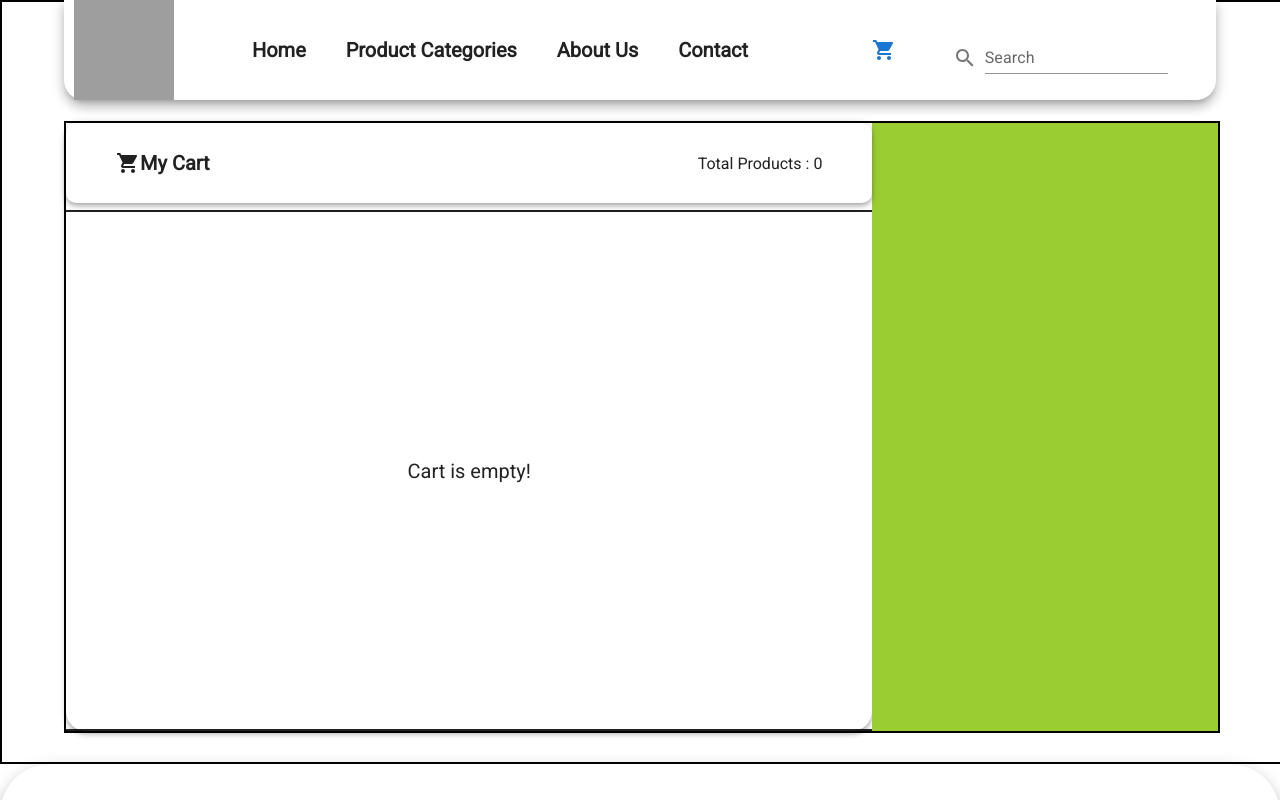
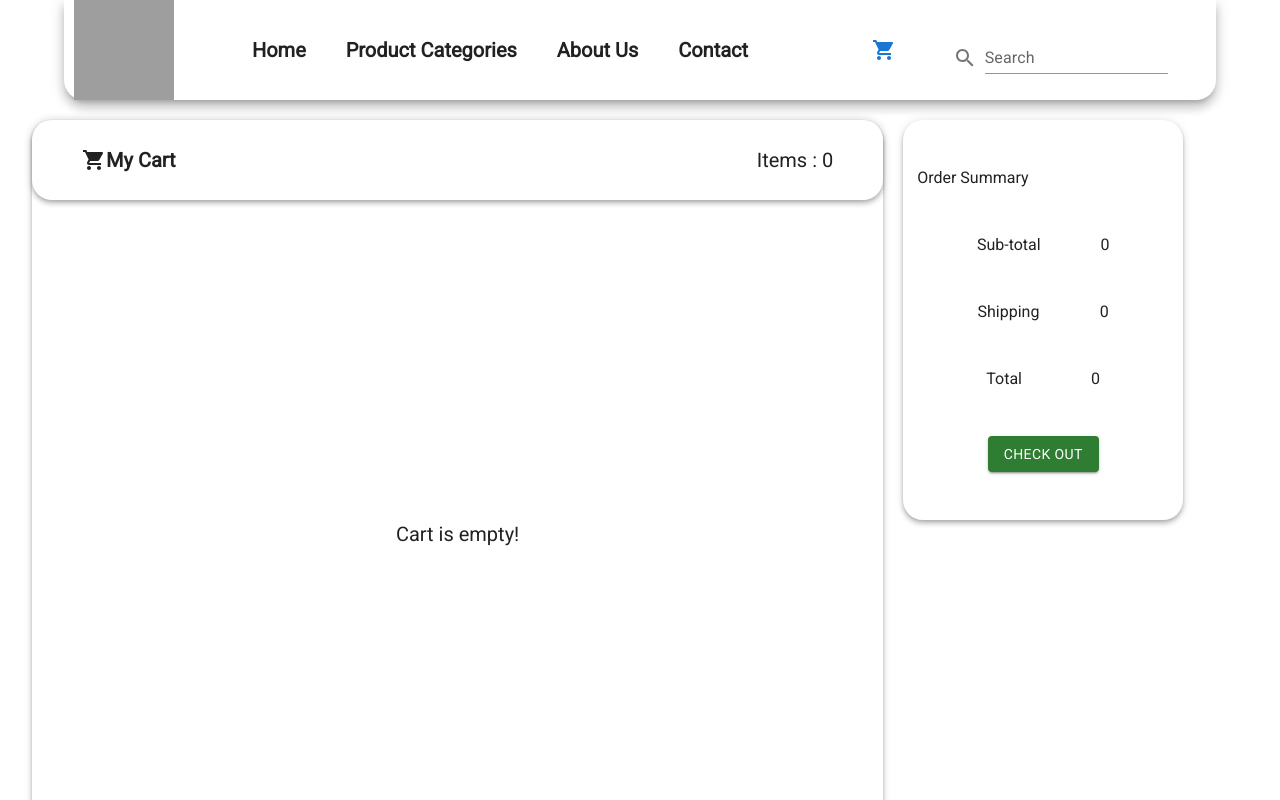
Before and after one commit to Selvam6994/Kodai_Flavors, a React (Vite) app: page /mycart in a window 1280 px wide. Shown: the top 800 px of the page. Built offline with nearby package versions, Linux system fonts and the light colour scheme; grey boxes are pictures that could not be loaded.

Commit message:
Responsive and functional cart page

```diff
--- a/src/App.jsx
+++ b/src/App.jsx
@@ -15,6 +15,8 @@ const App = () => {
   const [productQuantity, setProductQty] = useState(1);
   const [cartItems, setCartItems] = useState([]);
   const [item, setItem] = useState([]);
+
+
   // Get cart item
   const getCartData = () => {
     const cartData = [];
@@ -30,7 +32,7 @@ const App = () => {
       name: product.name,
       qty: productQuantity,
       category: product.category,
-      price: product.price,
+      price: productQuantity*product.price,
       img: product.image,
     };
     localStorage.setItem(product.name, JSON.stringify(productQty));
@@ -54,6 +56,8 @@ const App = () => {
     setProductName(product.name);
     setProductQty(productQuantity + 1);
   };
+
+
 
   // decrease cart item qty
   const decreaseQty = (product) => {
--- a/src/Cart Component/Cart.css
+++ b/src/Cart Component/Cart.css
@@ -1,23 +1,44 @@
 .cartPage {
-  border: 2px solid;
   width: 100%;
-  height: 95vh;
+  height: fit-content;
   display: flex;
   align-items: center;
   justify-content: center;
+  padding-bottom: 20px;
 }
 
 .cartContainer {
-  border: 2px solid;
+  width: 95%;
+  height: fit-content;
+  margin-top: 120px;
+  display: flex;
+  flex-wrap: wrap;
+  gap: 20px;
+}
+.tabCartContainer {
   width: 90%;
-  height: 80%;
-  margin-top: 90px;
+  min-width: 280px;
+  height: fit-content;
+  margin-top: 120px;
   display: flex;
+  flex-direction: column;
+  align-items: center;
+  flex-wrap: wrap;
+  gap: 20px;
 }
 
 .cartItemsPaper {
-  width: 70%;
-  height: 100%;
+  min-width: 70%;
+  height: 90vh;
+  display: flex;
+  flex-direction: column;
+  align-items: center;
+  justify-content: space-between;
+}
+.tabCartItemsPaper {
+  width: 80%;
+  min-width: 280px;
+  height: 90vh;
   display: flex;
   flex-direction: column;
   align-items: center;
@@ -33,28 +54,48 @@
   position: sticky;
 }
 
-.cartTitleBar span {
+.cartTitle {
   display: flex;
   align-items: center;
   justify-content: center;
+  font-size: 20px;
+  font-weight: bold;
   padding: 0 50px 0 50px;
 }
+.itemCount{
+  display: flex;
+  align-items: center;
+  justify-content: center;
+  font-size: 20px;
+  padding: 0 50px 0 50px;
+}
+.mobCartTitle{
+  display: flex;
+  align-items: center;
+  justify-content: center;
+  font-size: 15px;
+  padding: 0 50px 0 50px;
+}
+.mobItemCount{
+  display: flex;
+  align-items: center;
+  justify-content: center;
+  font-size: 15px;
+padding-right: 20px;
+}
 
-.cartTitleBar span:nth-child(1) {
-  font-size: 20px;
-  font-weight: bold;
-}
+
+
 .emptyCartProducts {
   display: flex;
   align-items: center;
   justify-content: center;
   font-size: 20px;
-  border: 2px solid;
   width: 100%;
   height: 85%;
 }
+
 .cartProducts {
-  border: 2px solid;
   width: 100%;
   height: 85%;
   overflow-y: scroll;
@@ -63,6 +104,16 @@
   flex-direction: column;
 }
 
+.mobCartProducts {
+  width: 100%;
+  height: 85%;
+  overflow-y: scroll;
+  display: flex;
+  flex-wrap: wrap;
+  align-items: center;
+  justify-content: space-evenly;
+
+}
 .cartProductCard {
   width: 80%;
   height: 100px;
@@ -74,24 +125,75 @@
   padding: 0 20px 0 20px;
 }
 
-.cartProductCard img {
+.mobCartProductCard {
+  width: 200px;
+  height: 300px;
+  margin-top: 10px;
+  display: flex;
+  flex-direction: column;
+  align-items: center;
+  justify-content: center;
+  padding: 0 20px 0 20px;
+}
+
+.cartItemImage {
   width: 100px;
+  min-width: 100px;
+  height: 80px;
+  border-radius: 5px;
+  object-fit: cover;
+}
+.mobCartItemImage {
+  width: 80%;
   height: 80px;
   border-radius: 5px;
   object-fit: cover;
 }
 
-.nameSection,
+.nameSection
+{
+  height: 100%;
+  width: 150px;
+  display: flex;
+  flex-wrap: wrap;
+  flex-direction: column;
+  align-items: center;
+  justify-content: center;
+  font-weight: bold;
+}
+
+.mobNameSection {
+  height: 50px;
+  width: 80%;
+  display: flex;
+  flex-wrap: wrap;
+  flex-direction: column;
+  align-items: center;
+  justify-content: center;
+}
+
 .qtyPrice {
   height: 100%;
   width: 200px;
-
+  min-width: 100px;
   display: flex;
+  flex-wrap: wrap;
   flex-direction: column;
   align-items: center;
   justify-content: space-evenly;
   font-weight: bold;
-  border: 2px solid;
+}
+
+.mobQtyPrice {
+  height: fit-content;
+  width: 80%;
+  min-width: 100px;
+  display: flex;
+  flex-wrap: wrap;
+  flex-direction: column;
+  align-items: center;
+  justify-content: center;
+  gap: 10px;
 }
 
 .nameSection,
@@ -101,9 +203,57 @@
   align-items: center;
   justify-content: center;
 }
+.cartButtonSection {
+  display: flex;
+  align-items: center;
+  justify-content: center;
+}
 
+/* order summery properties */
 .cartItemsPrice {
-  background-color: yellowgreen;
-  width: 30%;
-  height: 100%;
+  width: 20%;
+  min-width: 280px;
+  height: 90vh;
+  display: flex;
+  justify-content: center;
+
 }
+
+.tabCartItemsPrice {
+  width: 80%;
+  min-width: 280px;
+  height: fit-content;
+  display: flex;
+  align-items: center;
+  justify-content: center;
+
+}
+
+.orderSummaryContainer {
+  width: 320px;
+  height: 400px;
+  display: flex;
+  flex-direction: column;
+  align-items: center;
+  justify-content: space-evenly;
+
+}
+.summaryTitle {
+  width: 90%;
+  display: flex;
+}
+.subTotal,
+.shipping,
+.total {
+  width: 90%;
+  display: flex;
+  align-items: center;
+  justify-content: space-evenly;
+}
+.subTotal span:nth-child(2),
+.shipping span:nth-child(2),
+.total span:nth-child(2) {
+  display: flex;
+  align-items: center;
+  justify-content: center;
+}
--- a/src/Cart Component/Cart.jsx
+++ b/src/Cart Component/Cart.jsx
@@ -1,12 +1,19 @@
 import React, { useContext, useState } from "react";
 import "../Cart Component/Cart.css";
-import { Button, IconButton, Paper } from "@mui/material";
+import { Button, IconButton, Paper, useMediaQuery } from "@mui/material";
 import ShoppingCartIcon from "@mui/icons-material/ShoppingCart";
 import { AddCartContext } from "../App";
 import DeleteIcon from "@mui/icons-material/Delete";
 import CurrencyRupeeIcon from "@mui/icons-material/CurrencyRupee";
 import { useEffect } from "react";
+import { tabWidth } from "../Media_Query/Tabview";
+import { MobileWidth, cartPageMobRes } from "../Media_Query/Mobileview";
 const Cart = () => {
+  const tabView = useMediaQuery(`(${tabWidth})`);
+
+  const mobTittleBar = useMediaQuery(`(${MobileWidth})`);
+  const mobView = useMediaQuery(`(${cartPageMobRes})`);
+
   const { itemsData, cartItemData, remvoveCartItem, cartItemRemove } =
     useContext(AddCartContext);
 
@@ -15,49 +22,87 @@ const Cart = () => {
   const [removeItem] = remvoveCartItem;
   const [item] = cartItemRemove;
 
+  const cartItemSubTotal = () => {
+    if (cartItems.length !== 0) {
+      const initial = 0;
+      const itemSubTotal = cartItems.reduce(
+        (acc, itemPrice) => acc + itemPrice.price,
+        initial
+      );
+      return itemSubTotal;
+    } else {
+      return 0;
+    }
+  };
+
+  const shippingPrice = () => {
+    let shippingCost;
+    if (cartItemSubTotal() > 1000) {
+      shippingCost = 0;
+      return shippingCost;
+    } else if (cartItemSubTotal() == 0) {
+      return (shippingCost = 0);
+    } else {
+      shippingCost = 250;
+
+      return shippingCost;
+    }
+  };
+
   useEffect(() => {
     getCartData();
+    cartItemSubTotal();
   }, [item]);
 
   return (
     <div className="cartPage">
-      <div className="cartContainer">
+      <div className={!tabView ? "tabCartContainer" : "cartContainer"}>
         <Paper
           elevation={4}
-          className="cartItemsPaper"
+          className={!tabView ? "tabCartItemsPaper" : "cartItemsPaper"}
           sx={{ borderRadius: "20px" }}
         >
           <Paper
             elevation={4}
             className="cartTitleBar"
-            sx={{ borderRadius: "10px" }}
+            sx={{ borderRadius: "20px" }}
           >
-            <span>
+            <span className={!mobTittleBar ? "mobCartTitle" : "cartTitle"}>
               <ShoppingCartIcon />
               My Cart
             </span>
-            <span>Total Products : {cartItems.length}</span>
+            <span className={!mobTittleBar ? "mobItemCount" : "itemCount"}>
+              Items : {cartItems.length}
+            </span>
           </Paper>
 
           {item.length == 0 && Object.keys(localStorage).length == 0 ? (
             <span className="emptyCartProducts">Cart is empty!</span>
           ) : (
-            <div className="cartProducts">
+            <div className={!mobView ? "mobCartProducts" : "cartProducts"}>
               {cartItems.map((item) => (
-                <Paper className="cartProductCard">
-                  <img src={item.img} alt={item.name} />
-                  <div className="nameSection">
+                <Paper
+                  className={
+                    !mobView ? "mobCartProductCard" : "cartProductCard"
+                  }
+                >
+                  <img
+                    src={item.img}
+                    alt={item.name}
+                    className={!mobView ? "mobCartItemImage" : "cartItemImage"}
+                  />
+                  <div className={!mobView ? "mobNameSection" : "nameSection"}>
                     <span>{item.name}</span>
-                    {/* <span>Ctegory</span> */}
                   </div>
-                  <div className="qtyPrice">
+                  <div className={!mobView ? "mobQtyPrice" : "qtyPrice"}>
                     <span>Quantity:{item.qty}</span>
                     <span>
                       Price:
                       <CurrencyRupeeIcon />
-                      {item.price * item.qty}/-
+                      {item.price}/-
                     </span>
                   </div>
+                  <div className="cartButtonSection">
                     <Button>view</Button>
                     <IconButton
                       onClick={() => {
@@ -66,12 +111,39 @@ const Cart = () => {
                     >
                       <DeleteIcon color="error" />
                     </IconButton>
+                  </div>
                 </Paper>
               ))}
             </div>
           )}
         </Paper>
-        <div className="cartItemsPrice"></div>
+        <div className={!tabView ? "tabCartItemsPrice" : "cartItemsPrice"}>
+          <Paper
+            className="orderSummaryContainer"
+            elevation={4}
+            sx={{ borderRadius: "20px" }}
+          >
+            <div className="summaryTitle">
+              <span>Order Summary</span>
+            </div>
+            <div className="subTotal">
+              <span>Sub-total</span>
+              <span>{cartItemSubTotal()}</span>
+            </div>
+            <div className="shipping">
+              <span>Shipping</span>
+              <span>{shippingPrice()}</span>
+            </div>
+
+            <div className="total">
+              <span>Total</span>
+              <span>{cartItemSubTotal() + shippingPrice()}</span>
+            </div>
+            <Button variant="contained" color="success">
+              Check out
+            </Button>
+          </Paper>
+        </div>
       </div>
     </div>
   );
--- a/src/Media_Query/Mobileview.jsx
+++ b/src/Media_Query/Mobileview.jsx
@@ -1,3 +1,5 @@
+export const cartPageMobRes = 'min-width:940px'
+
 export const MobileWidth = 'min-width:500px'
 
 export const smallMobileWidth = 'min-width:350px'
```
Lines whose indentation alone changed are shown as unchanged.
